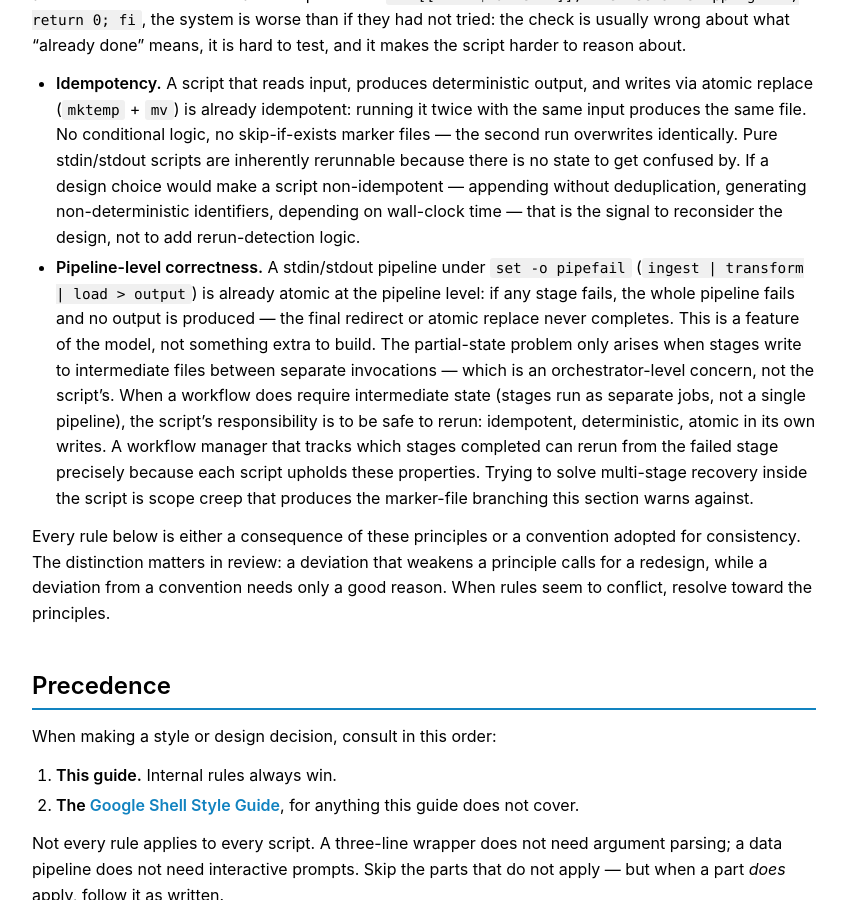
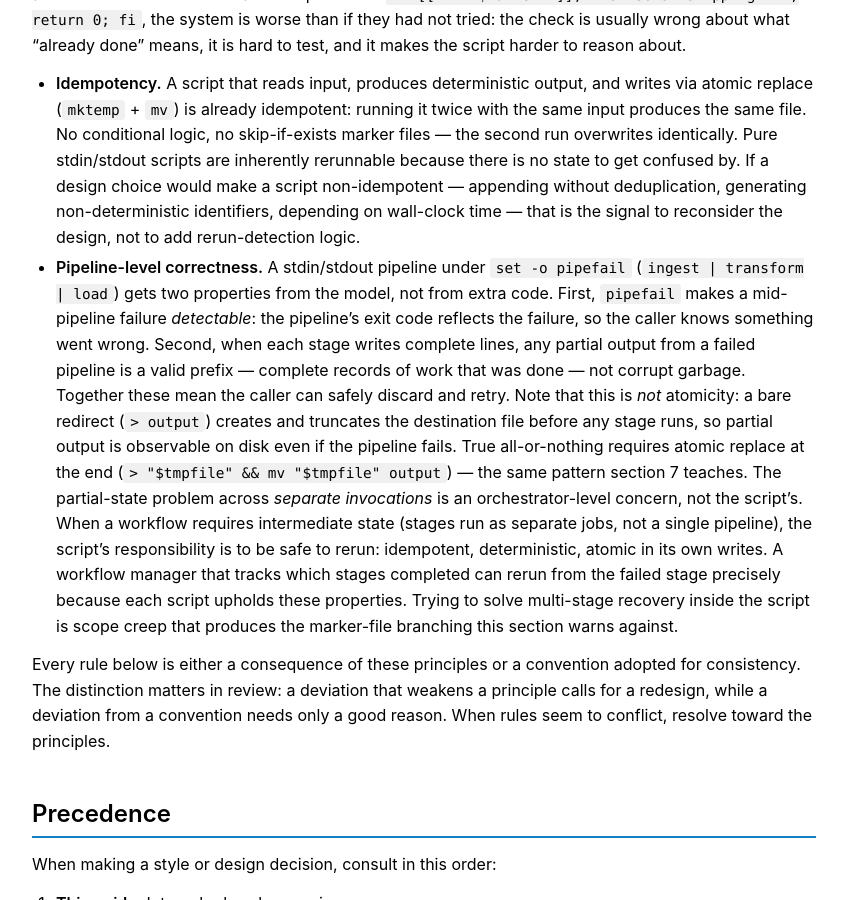
Before and after one commit to vikinganalytics/styleguide, a Jekyll site: the page built from shellguide.md, in a window 1280 px wide and 900 px high, scrolled down 1494 px. Shown: the whole window, without its empty margins (216-1063 px from the left). Built offline with Jekyll 4.4.1, drawn with Linux system fonts in a browser that asks for light colours; our own code applies the rules of GitHub Pages for plain Markdown files; some of the changed text lies outside the part shown.

Commit message:
Correct atomicity claims against DDIA-level scrutiny
- Pipeline-level correctness: no longer claims pipelines are inherently
  atomic. Distinguishes detection (pipefail) from prevention (atomic
  replace), and explains the valid-prefix property of complete-record
  writes.
- Append atomicity: qualified with prerequisites (small records, single
  write() syscall, O_APPEND).
- Rename on distributed filesystems: acknowledged weaker guarantees on
  NFS/Lustre/GPFS without softening the advice.

Co-Authored-By: Claude Opus 4.6 (1M context) <noreply@anthropic.com>

```diff
--- a/shellguide.md
+++ b/shellguide.md
@@ -93,21 +93,28 @@ script harder to reason about.
   depending on wall-clock time — that is the signal to reconsider the
   design, not to add rerun-detection logic.
 - **Pipeline-level correctness.** A stdin/stdout pipeline under
-  `set -o pipefail` (`ingest | transform | load > output`) is already
-  atomic at the pipeline level: if any stage fails, the whole pipeline
-  fails and no output is produced — the final redirect or atomic
-  replace never completes. This is a feature of the model, not
-  something extra to build. The partial-state problem only arises when
-  stages write to intermediate files between separate invocations —
-  which is an orchestrator-level concern, not the script's. When a
-  workflow does require intermediate state (stages run as separate
-  jobs, not a single pipeline), the script's responsibility is to be
-  safe to rerun: idempotent, deterministic, atomic in its own writes.
-  A workflow manager that tracks which stages completed can rerun from
-  the failed stage precisely because each script upholds these
-  properties. Trying to solve multi-stage recovery inside the script
-  is scope creep that produces the marker-file branching this section
-  warns against.
+  `set -o pipefail` (`ingest | transform | load`) gets two properties
+  from the model, not from extra code. First, `pipefail` makes a
+  mid-pipeline failure _detectable_: the pipeline's exit code reflects
+  the failure, so the caller knows something went wrong. Second, when
+  each stage writes complete lines, any partial output from a failed
+  pipeline is a valid prefix — complete records of work that was
+  done — not corrupt garbage. Together these mean the caller can
+  safely discard and retry. Note that this is _not_ atomicity: a
+  bare redirect (`> output`) creates and truncates the destination
+  file before any stage runs, so partial output is observable on
+  disk even if the pipeline fails. True all-or-nothing requires
+  atomic replace at the end (`> "$tmpfile" && mv "$tmpfile" output`)
+  — the same pattern section 7 teaches. The partial-state problem
+  across _separate invocations_ is an orchestrator-level concern,
+  not the script's. When a workflow requires intermediate state
+  (stages run as separate jobs, not a single pipeline), the script's
+  responsibility is to be safe to rerun: idempotent, deterministic,
+  atomic in its own writes. A workflow manager that tracks which
+  stages completed can rerun from the failed stage precisely because
+  each script upholds these properties. Trying to solve multi-stage
+  recovery inside the script is scope creep that produces the
+  marker-file branching this section warns against.
 
 Every rule below is either a consequence of these principles or a
 convention adopted for consistency. The distinction matters in review:
@@ -550,7 +557,11 @@ mv "$tmpfile" output.csv
 
 The temporary file must live in the same directory (or at least the
 same filesystem) as the destination — `mv` is only atomic within a
-single filesystem.
+single filesystem. On network and distributed filesystems (NFS,
+Lustre, GPFS) the atomicity guarantee is weaker — a `mv` may be
+visible to some clients before others. This does not change the
+advice: atomic replace is still the best available primitive. Be
+aware of the limitation when targeting shared cluster storage.
 
 ### Signals
 
```
Also changed, not shown: pyguide.md (+29 -11 lines).
